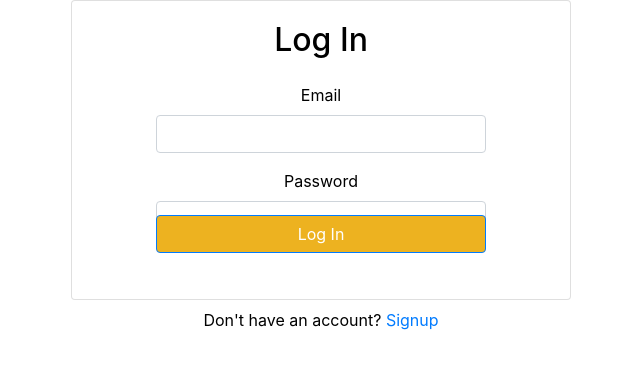
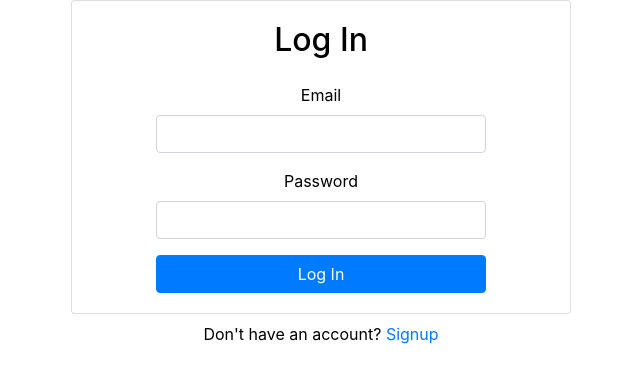
Before and after one commit to SamEThibault/official_new_hacks_2021, a React (Create React App) app: page /login in a window 1280 px wide. Shown: the top 382 px of the page, without its empty margins (319-959 px from the left). Built offline with nearby package versions, Linux system fonts and the light colour scheme; no server answers.

Commit message:
Style Fix

```diff
--- a/src/styles/discussion.css
+++ b/src/styles/discussion.css
@@ -1,4 +1,4 @@
-.DiscussionStyle{
+/* .DiscussionStyle{
     Height: 100% !important;
     Width: 100% !important;
     padding: 5;
@@ -21,12 +21,12 @@
 }
 
 .btn{
-    background: #edb220 !important;
-   margin-top: -21% !important;
-   margin-right: 50% !important;
+    background: #edb220;
+   margin-top: -21%;
+   margin-right: 50%;
 }
 
 .TxtBox{
     width: 200% !important;
     margin-left: -50% !important;
-}
+} */
```
